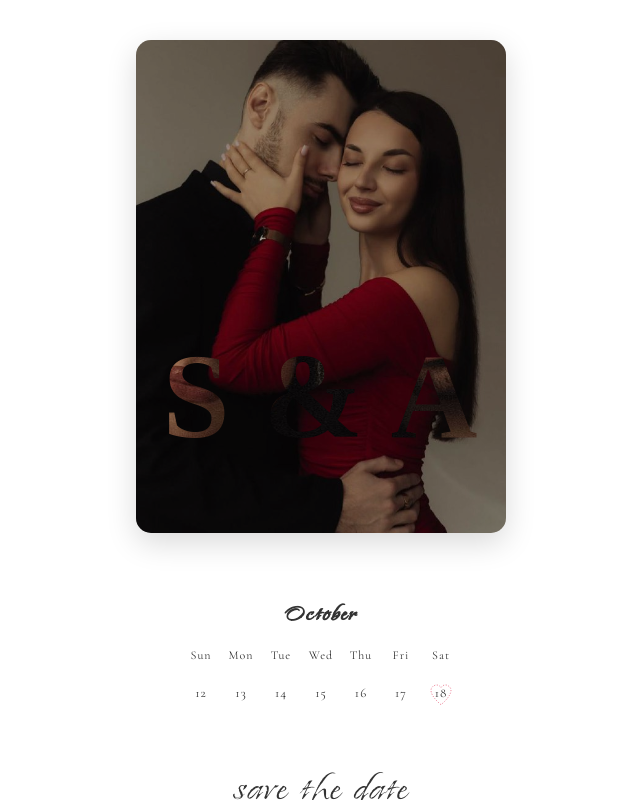
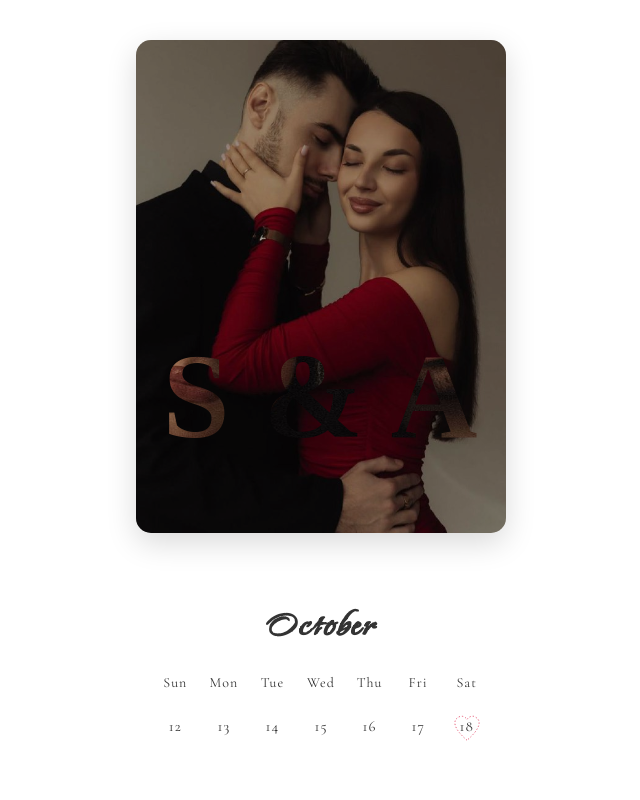
Before and after one commit to barekamits/sergey-alina, a plain HTML site: page index.html in a window 1280 px wide. Shown: the whole page, without its empty margins (319-959 px from the left). Drawn offline with nearby package versions, Linux system fonts and the light colour scheme.

Commit message:
Update index.html

```diff
--- a/index.html
+++ b/index.html
@@ -124,13 +124,13 @@
       white-space: nowrap;
     }
 
-    /* Calendar section - SMALLER */
+    /* Calendar section - MEDIUM */
     .calendar {
       margin: 20px auto;
-      font-size: 14px;
+      font-size: 16px;
       letter-spacing: 1px;
       width: 100%;
-      max-width: 280px; /* reduced from 420px */
+      max-width: 340px;
       display: flex;
       flex-direction: column;
       align-items: center;
@@ -140,7 +140,7 @@
       text-align: center;
       font-family: 'Island-Moments';
       font-weight: bold;
-      font-size: 28px; /* reduced from 39px */
+      font-size: 44px;
       margin-bottom: 8px;
     }
 
@@ -148,10 +148,10 @@
       display: grid;
       grid-template-columns: repeat(7, 1fr);
       width: 100%;
-      max-width: 280px; /* reduced from 420px */
+      max-width: 340px;
       margin: 0 auto 8px;
       text-align: center;
-      font-size: 12px; /* smaller weekday labels */
+      font-size: 14px;
     }
 
     .calendar .weekdays > div {
@@ -164,9 +164,9 @@
       display: grid;
       grid-template-columns: repeat(7, 1fr);
       width: 100%;
-      max-width: 280px; /* reduced from 420px */
+      max-width: 340px;
       margin: 0 auto;
-      font-size: 13px; /* smaller date numbers */
+      font-size: 15px;
     }
 
     .dates > div {
@@ -206,7 +206,7 @@
     /* Text sections */
     .script {
       font-family: 'Island-Moments', cursive;
-      font-size: clamp(36px, 8vw, 48px);
+      font-size: clamp(52px, 12vw, 72px);
       margin: 20px 0 10px;
       color: #333;
     }
@@ -227,10 +227,10 @@
       margin: 15px 0 25px;
     }
 
-    /* SMALLER info text */
+    /* MEDIUM info text */
     .info {
       font-family: 'Vrdznagir', serif;
-      font-size: clamp(13px, 3vw, 16px); /* reduced from clamp(18px, 4vw, 22px) */
+      font-size: clamp(15px, 3.5vw, 18px);
       line-height: 1.6;
       color: #333;
       margin: 15px 0;
@@ -391,7 +391,7 @@
       }
 
       .calendar {
-        max-width: 220px;
+        max-width: 270px;
       }
     }
 
```
